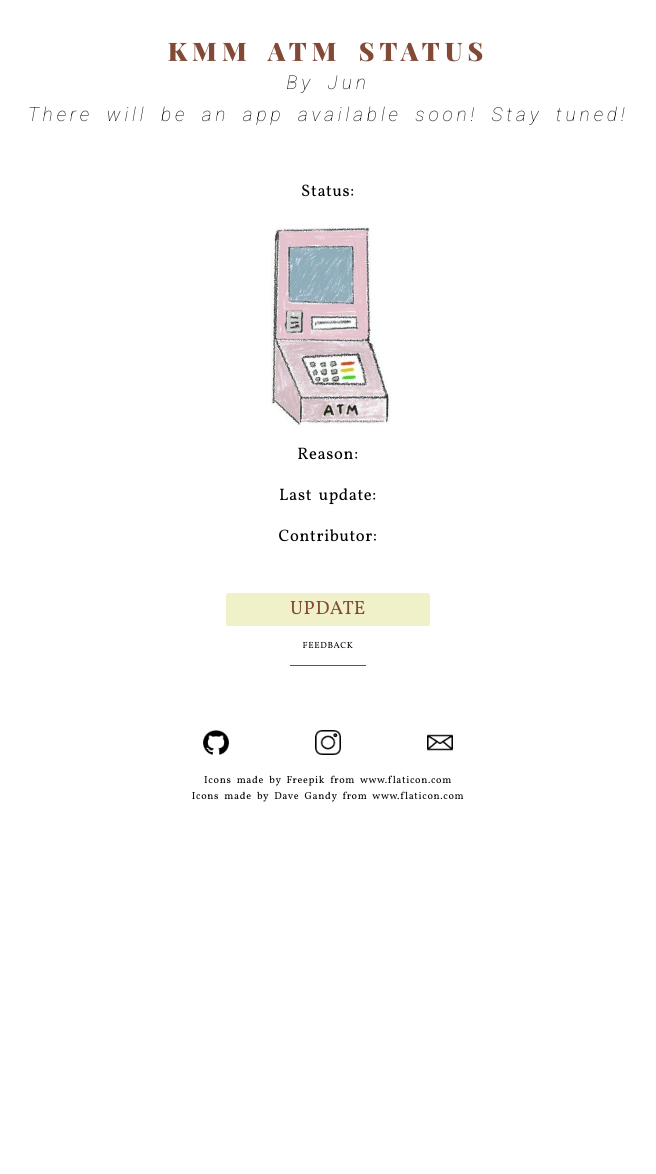
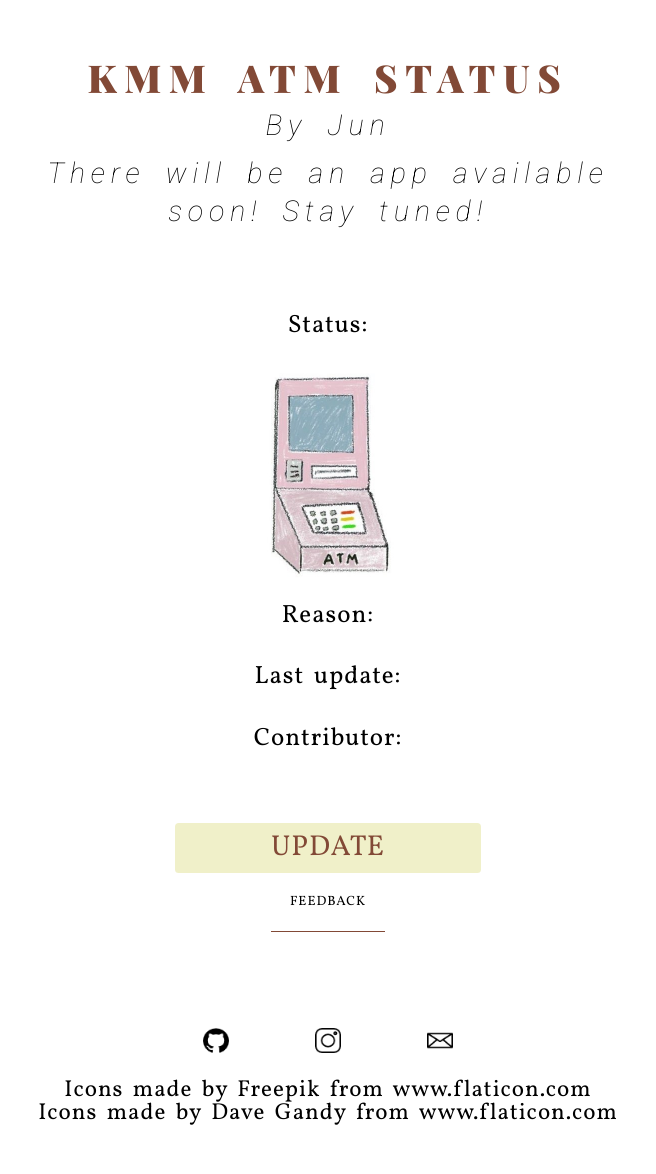
Before and after one commit to nwjun/atm-status, a PHP site: page / in a window 1280 px wide. Shown: the whole page, without its empty margins (312-968 px from the left). Before the commit the page ends 802 px from the top, so only its background shows below. Run offline with PHP 8.4, Linux system fonts and the light colour scheme; some libraries are stand-ins or nearby versions.

Commit message:
change font size

```diff
--- a/public/style.css
+++ b/public/style.css
@@ -7,7 +7,7 @@
     letter-spacing: 0.05rem;
     word-spacing: 0.2rem;
     line-height: 2rem;
-    font-size: 0.8rem;
+    font-size: 1.2rem;
 }
 
 a{
```
